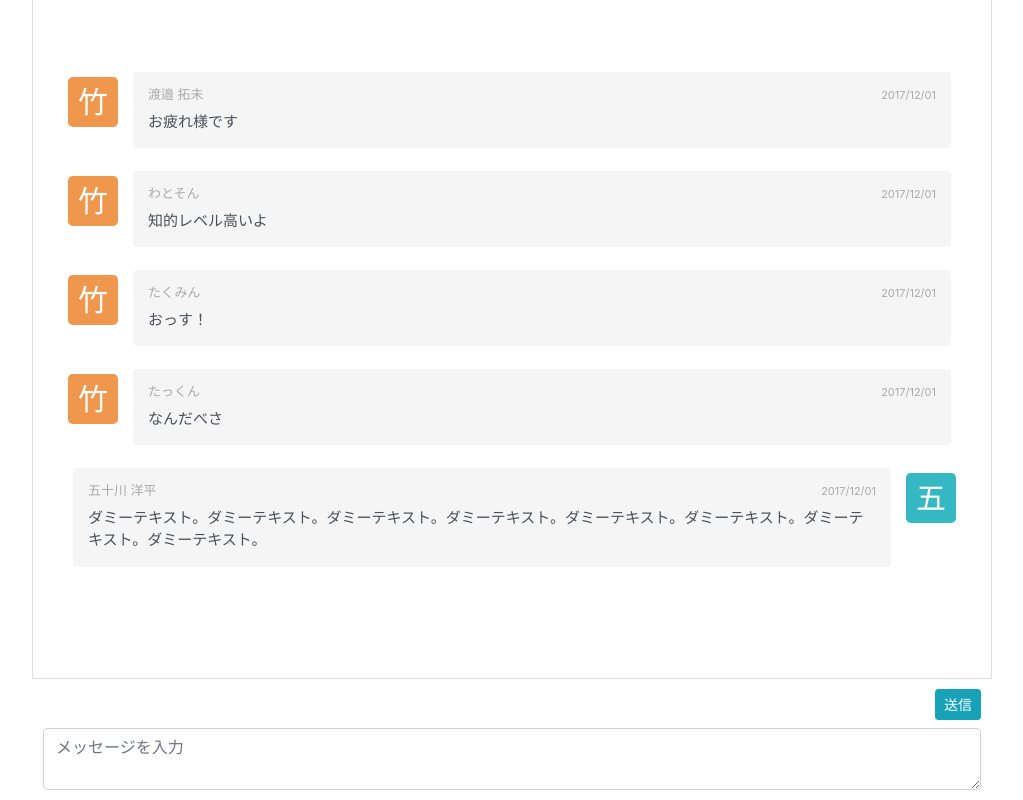
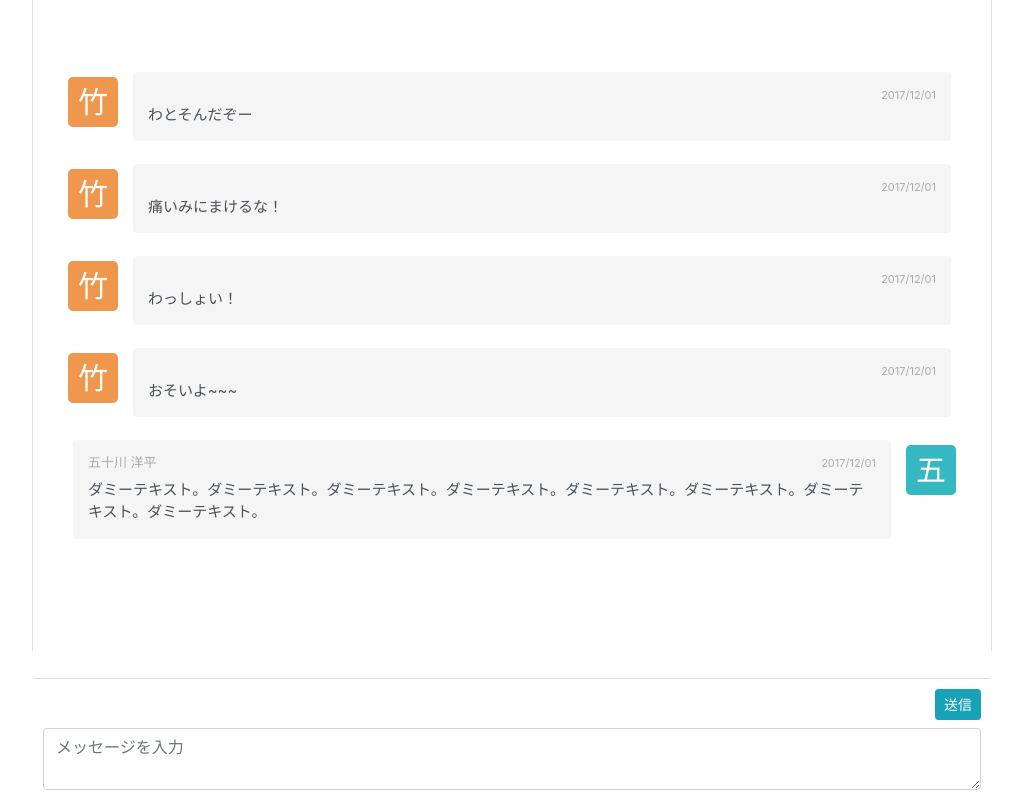
Before and after one commit to zorori777/angular-chat, an Angular app: page / in a window 1280 px wide. Shown: the whole page, without its empty margins (128-1151 px from the left). Built offline with nearby package versions, Linux system fonts and the light colour scheme.

Commit message:
[add] added user and comment instance

```diff
--- a/src/app/app.component.ts
+++ b/src/app/app.component.ts
@@ -1,11 +1,15 @@
 import { Component } from '@angular/core';
 import { Comment } from './class/comment';
+import { User } from './class/user';
+
+const CURRENT_USER: User = new User(1, "わとそん");
+const ANOTHER_USER: User = new User(2, "たくみん")
 
 const COMMENTS: Comment[] = [
-  { name: '渡邉 拓未', message: 'お疲れ様です'},
-  { name: 'わとそん', message: '知的レベル高いよ'},
-  { name: 'たくみん', message: 'おっす！'},
-  { name: 'たっくん', message: 'なんだべさ'},
+  new Comment(CURRENT_USER, 'わとそんだぞー'),
+  new Comment(ANOTHER_USER, '痛いみにまけるな！'),
+  new Comment(CURRENT_USER, 'わっしょい！'),
+  new Comment(ANOTHER_USER, 'おそいよ~~~'),
 ];
 
 @Component({
@@ -16,5 +20,5 @@ const COMMENTS: Comment[] = [
 
 export class AppComponent {
   comments = COMMENTS;
-
+  currentUser = CURRENT_USER;
 }
```
